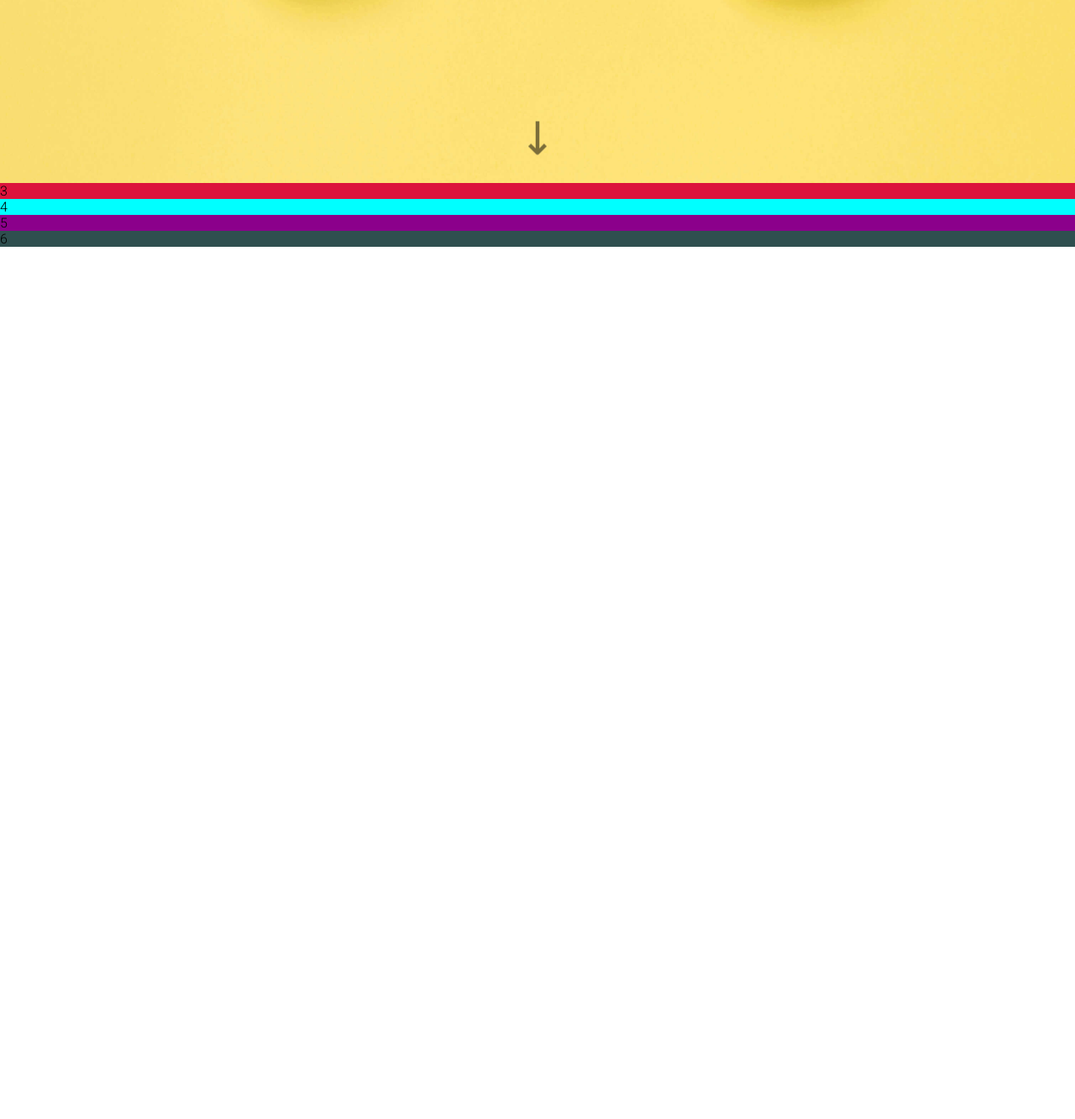
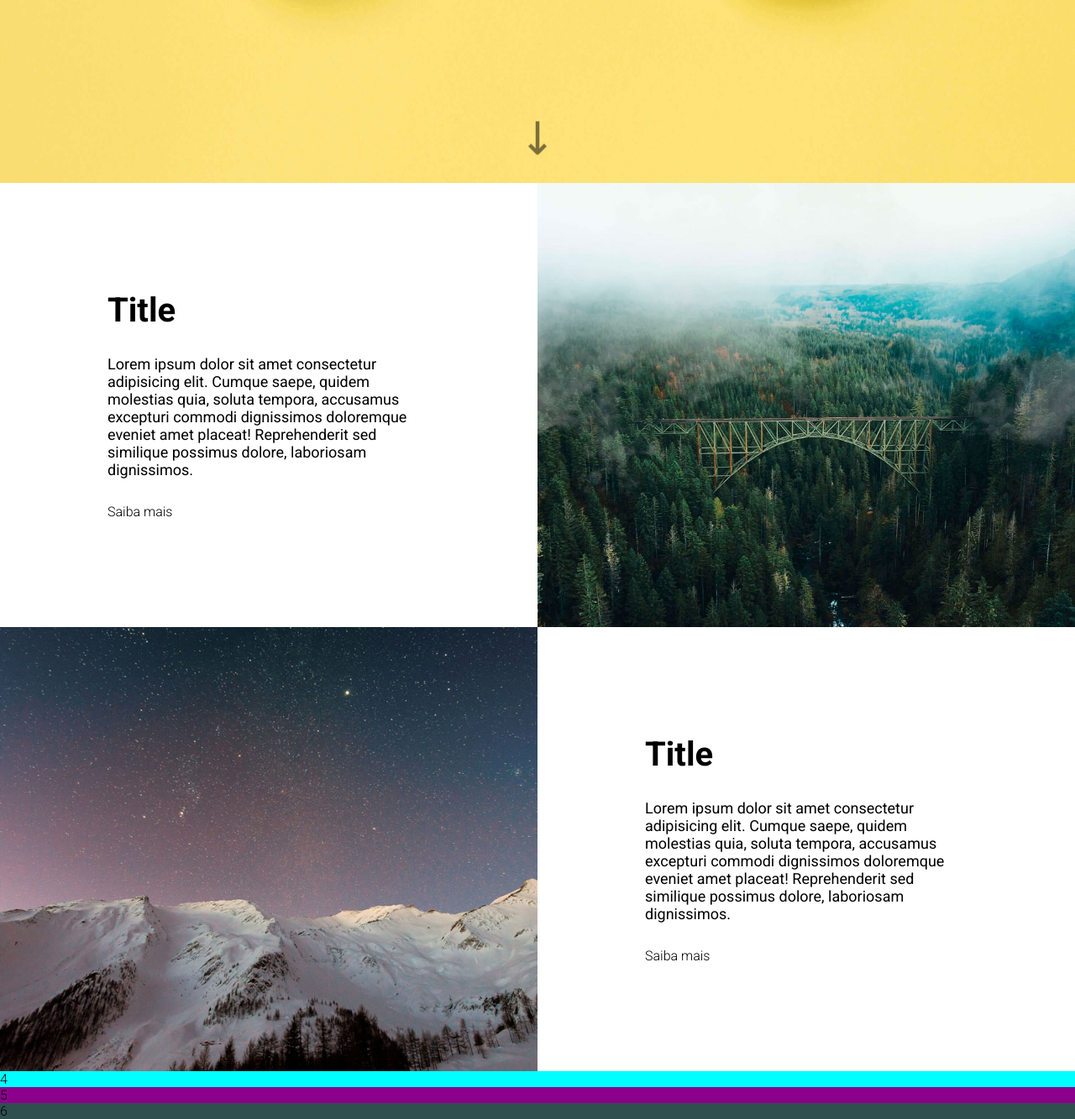
Before and after one commit to mhrsh/agencia-landing-page, a plain HTML site: page index.html in a window 1280 px wide. Shown: the part 569-1902 px from the top of the page at 84% size. Before the commit the page ends 863 px from the top, so only its background shows below. Drawn offline with Linux system fonts and the light colour scheme.

Commit message:
estrutura css about

```diff
--- a/index.html
+++ b/index.html
@@ -49,7 +49,24 @@
     <section class="hero">
         <h2>We made cool things</h2>
     </section>
-    <section class="about">3</section>
+    <section class="about">
+        <div class="item">
+            <h3>Title</h3>
+            <p>Lorem ipsum dolor sit amet consectetur adipisicing elit. Cumque saepe, quidem molestias quia, soluta
+                tempora, accusamus excepturi commodi dignissimos doloremque eveniet amet placeat! Reprehenderit sed
+                similique possimus dolore, laboriosam dignissimos.</p>
+            <a href="" class="btn-know-more">Saiba mais</a>
+        </div>
+        <div class="image right"></div>
+        <div class="image left"></div>
+        <div class="item">
+            <h3>Title</h3>
+            <p>Lorem ipsum dolor sit amet consectetur adipisicing elit. Cumque saepe, quidem molestias quia, soluta
+                tempora, accusamus excepturi commodi dignissimos doloremque eveniet amet placeat! Reprehenderit sed
+                similique possimus dolore, laboriosam dignissimos.</p>
+            <a href="" class="btn-know-more">Saiba mais</a>
+        </div>
+    </section>
     <section class="services">4</section>
     <section class="projects">5</section>
     <section class="footer">6</section>
--- a/src/css/style.css
+++ b/src/css/style.css
@@ -68,9 +68,14 @@ body {
     animation: downarrow 0.6s infinite alternate ease-in-out;
 }
 
-@-webkit-keyframes downarrow {
+/* @-webkit-keyframes downarrow {
     0% {-webkit-transform: translateY(0); opacity: 0.4;}
     100% {-webkit-transform:  translateY(0.4em); opacity: 0.9;}
+} */
+
+@keyframes downarrow {
+    0% {transform: translateY(0); opacity: 0.4;}
+    100% {transform: translateY(0.4em); opacity: 0.9;}
 }
 
 @media(max-width: 425px) {
@@ -86,7 +91,65 @@ body {
 /*ABOUT*/
 .about {
     grid-area: about;
-    background-color: crimson;
+    display: grid;
+    grid-template-columns: 1fr 1fr;
+    background-color: #fff;
+    max-width: var(--max-width-size);
+    margin: 0 auto;
+}
+
+.about .item {
+    padding: 20%;
+    display: flex;
+    flex-direction: column;
+    justify-content: center;
+    align-content: center;
+}
+
+.about .item h3 {
+    font-weight: 700;
+    font-size: 4rem;
+}
+
+.about .item p {
+    font-weight: 400;
+    font-size: 1.8rem;
+    margin: 30px 0;
+}
+
+.about .image {
+    height: 100%;
+    width: 100%;
+}
+
+.about .item .btn-know-more {
+    font-size: 1.6rem;
+}
+
+.about .item .btn-know-more {
+    font-size: 1.6rem;
+    align-self: flex-start;
+}
+
+.about .image.right {
+    background: url(../images/bridge.jpg) center center no-repeat;
+    background-size: cover;
+}
+
+.about .image.left {
+    background: url(../images/sky.jpg) center center no-repeat;
+    background-size: cover;
+}
+
+@media(max-width: 425px) {
+    .about .item {
+        text-align: center;
+    }
+
+    .about {
+        grid-template-columns: 1fr;
+        grid-template-rows: repeat(4, 1fr);
+    }
 }
 
 /*SERVICES*/
```
